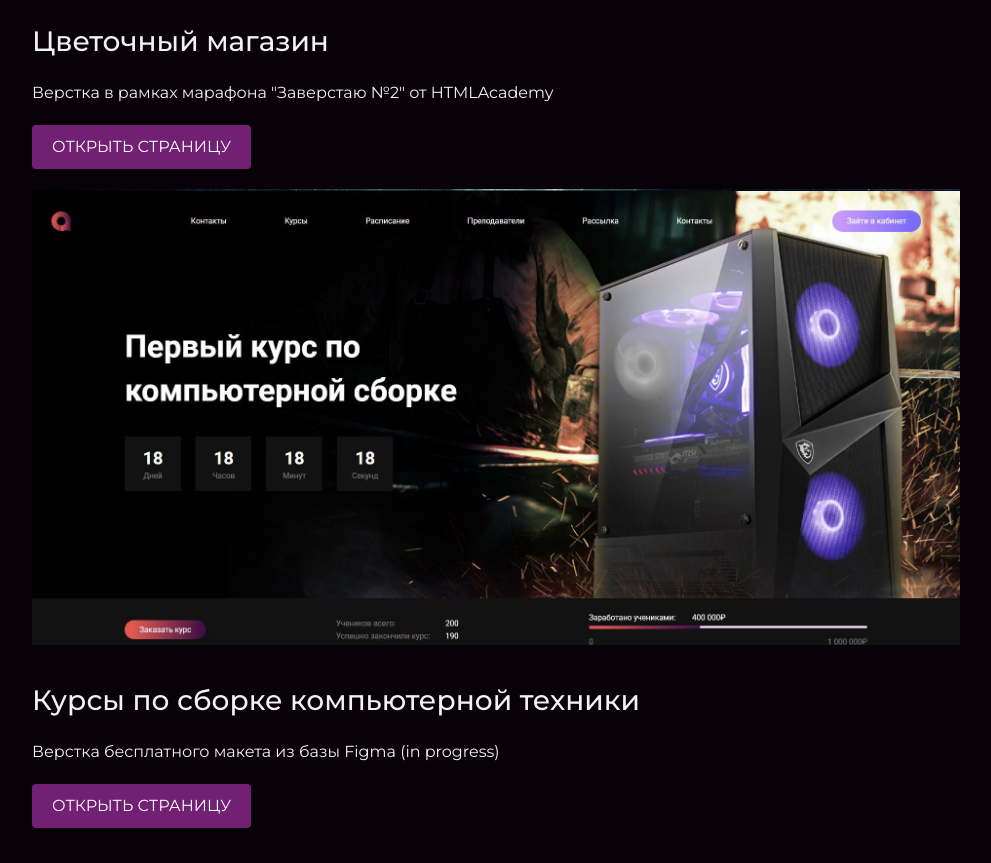
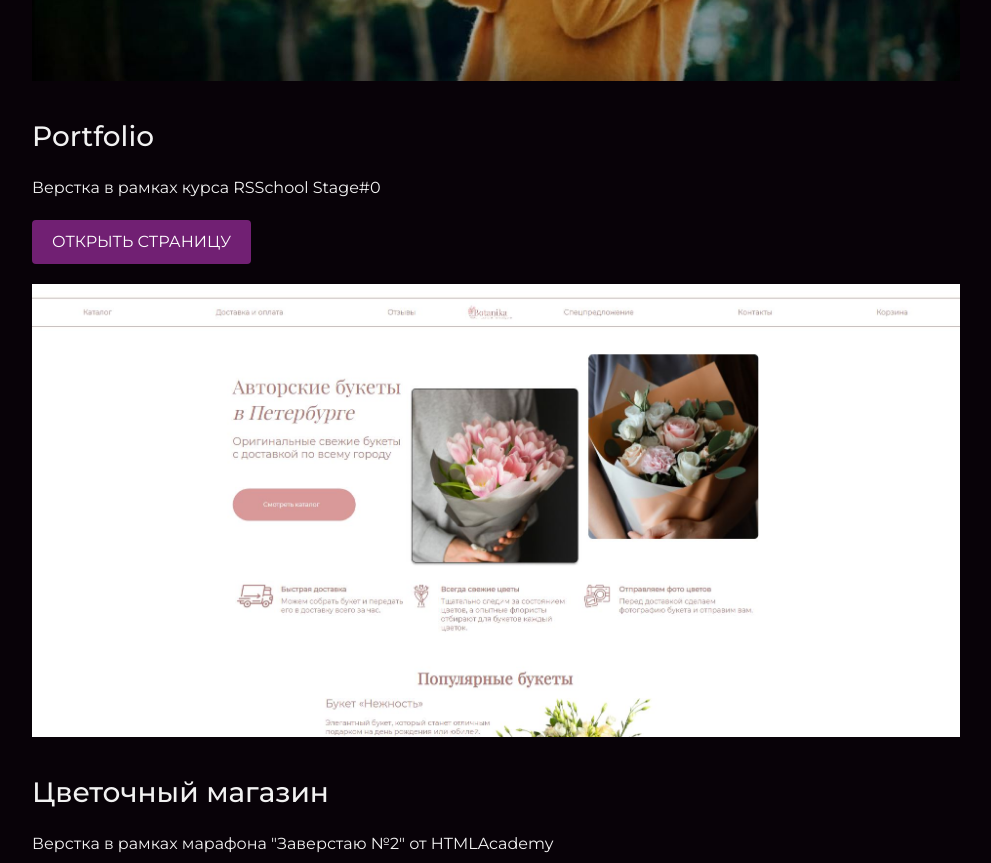
Before and after one commit to EStrukov/portfolio, a plain HTML site: page index.html in a window 1280 px wide. Shown: the part 2974-3837 px from the top of the page, without its empty margins (144-1135 px from the left). Drawn offline with Linux system fonts and the light colour scheme.

Commit message:
add block about project rsschool

```diff
--- a/index.html
+++ b/index.html
@@ -65,6 +65,13 @@
 		<div class="container">
 			<h2 class="subheading">Мои работы</h2>
 			<figure class="project-image">
+				<img src="files/project_rs-school.jpg" width="928" alt="Cайт магазина цветов">
+			</figure>
+			<h3>Portfolio</h3>
+			<p>Верстка в рамках курса RSSchool Stage#0</p>
+			<a class="button" href="https://rolling-scopes-school.github.io/estrukov-JSFEPRESCHOOL/portfolio/">Открыть страницу</a>
+
+			<figure class="project-image">
 				<img src="files/botanka.jpg" width="928" alt="Cайт магазина цветов">
 			</figure>
 			<h3>Цветочный магазин</h3>
```
